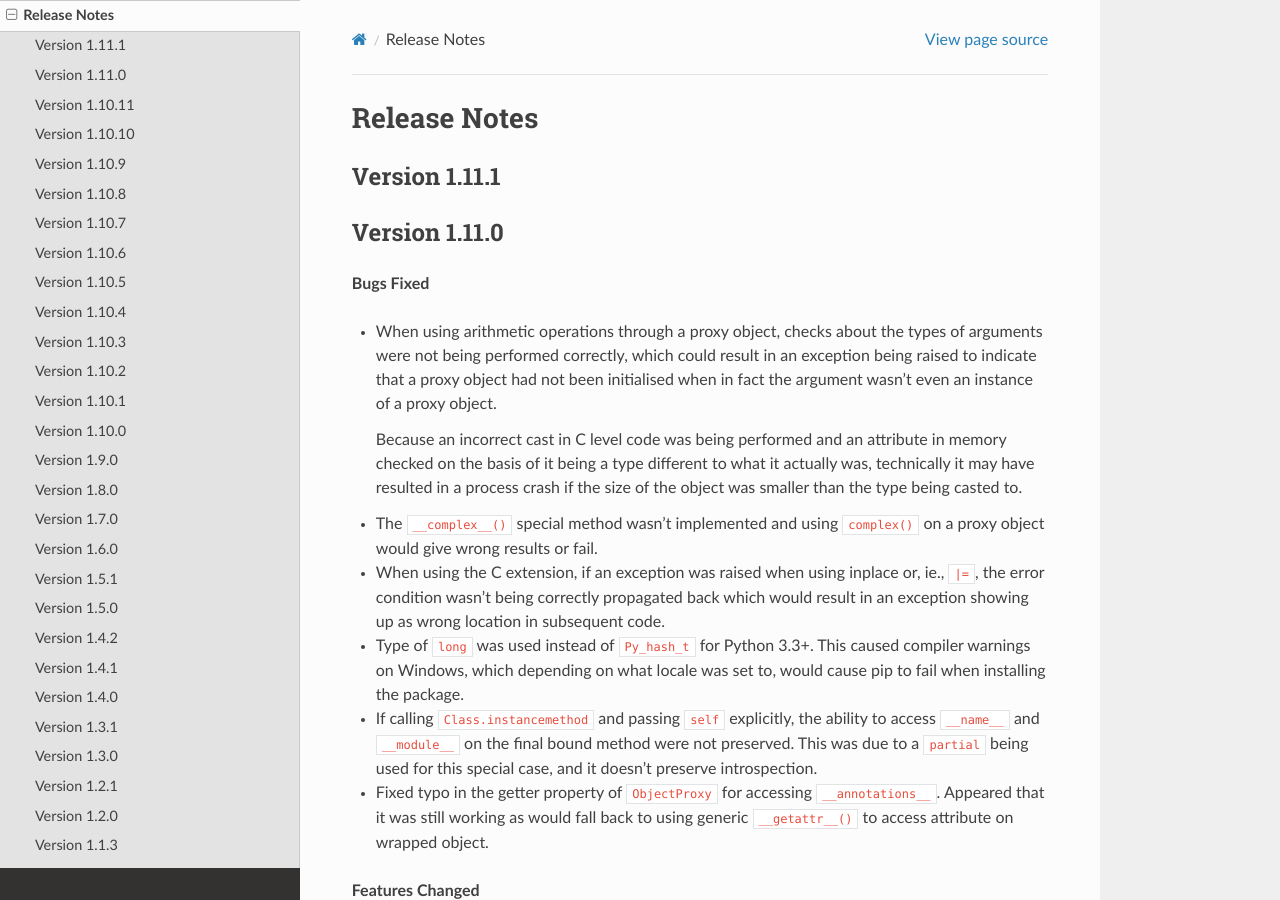
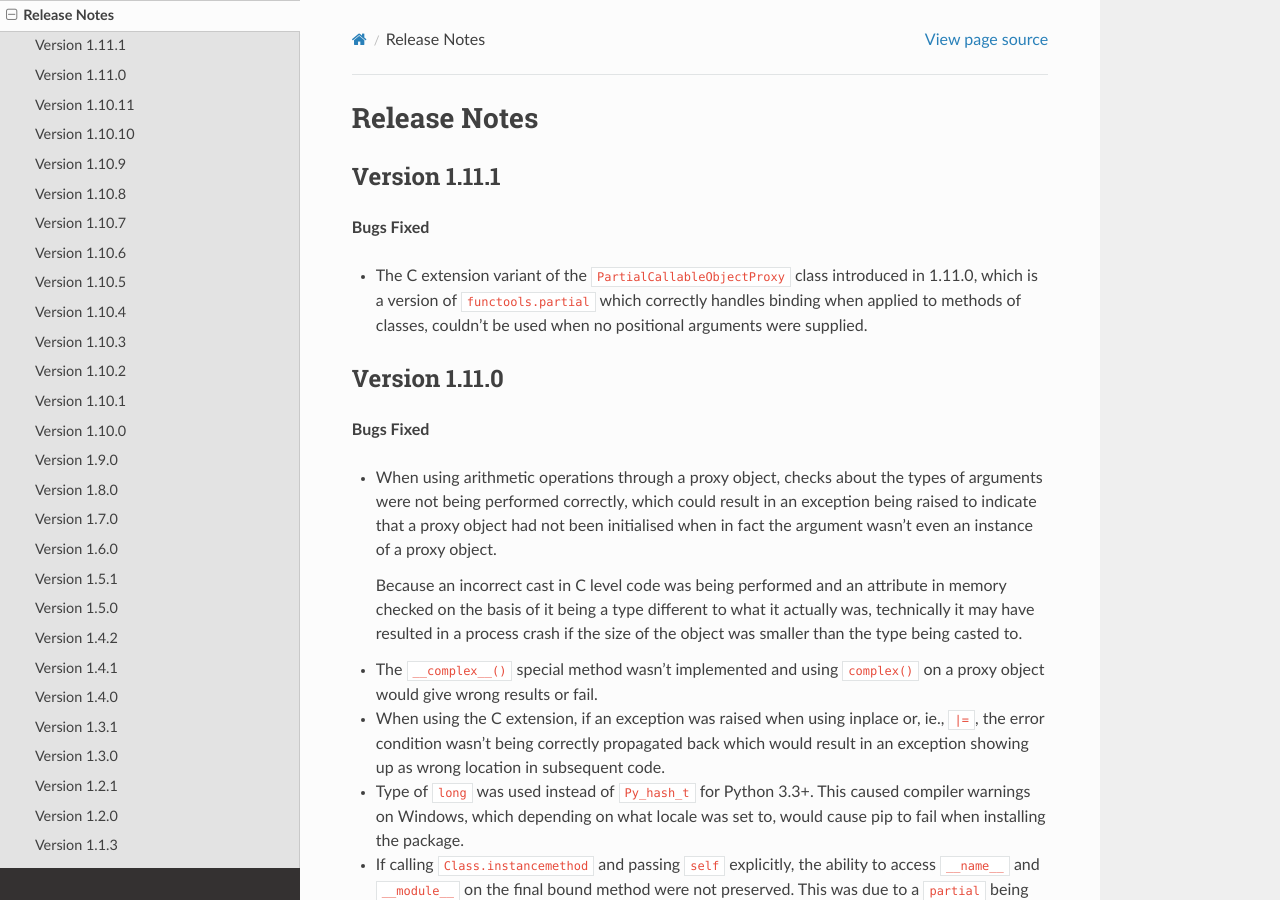
Before and after one commit to GrahamDumpleton/wrapt, a Sphinx documentation site: the page built from docs/changes.rst, in a window 1280 px wide and 900 px high. Built offline with Sphinx 7.4.7 and the Read the Docs theme 2.0.0, drawn with Linux system fonts in a browser that asks for light colours.

Commit message:
C extension of partial() equivalent would fail when no positional arguments supplied.

```diff
--- a/docs/changes.rst
+++ b/docs/changes.rst
@@ -3,6 +3,13 @@ Release Notes
 
 Version 1.11.1
 ---------------
+
+**Bugs Fixed**
+
+* The C extension variant of the ``PartialCallableObjectProxy`` class
+  introduced in 1.11.0, which is a version of ``functools.partial``
+  which correctly handles binding when applied to methods of classes,
+  couldn't be used when no positional arguments were supplied.
 
 Version 1.11.0
 ---------------
```
Also changed, not shown: 2 other files.
